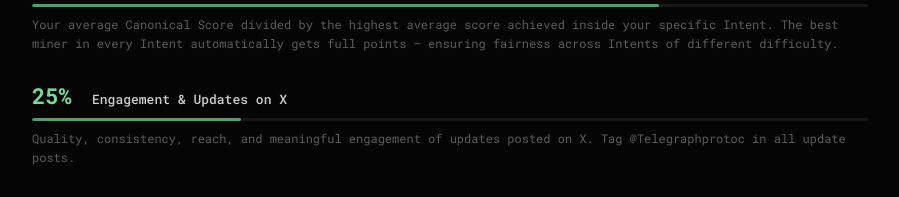
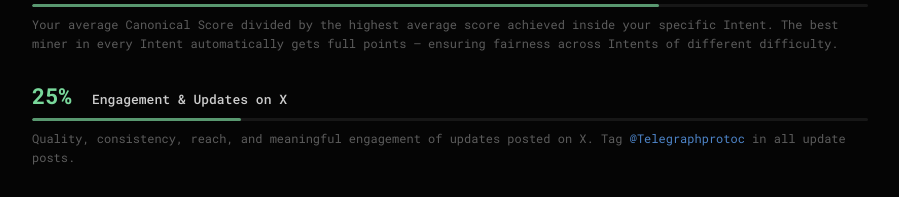
Before and after one commit to IamTalha-Sajid/telegraph-hackathon, a Next.js app: page /rules in a window 1280 px wide. Shown: the part 3980-4177 px from the top of the page, without its empty margins (190-1089 px from the left). Built offline with nearby package versions, Linux system fonts and the light colour scheme.

Commit message:
[FEAT]: Hyperlink @Telegraphprotoc X handle in judging criteria

```diff
--- a/app/globals.css
+++ b/app/globals.css
@@ -2771,6 +2771,12 @@ a.nav-rules-btn.nav-telegraph:hover {
   margin: 0;
 }
 
+.criteria-x-link {
+  color: rgba(96,165,250,0.8);
+  text-decoration: none;
+}
+.criteria-x-link:hover { color: rgba(96,165,250,1); text-decoration: underline; }
+
 /* Info box */
 .rules-info-box {
   margin-top: 28px;
--- a/app/rules/page.tsx
+++ b/app/rules/page.tsx
@@ -41,18 +41,18 @@ const TRACKS = [
 
 const MINER_CRITERIA = [
   { pct: 75, label: 'Normalized Performance (within Intent)', desc: 'Your average Canonical Score divided by the highest average score achieved inside your specific Intent. The best miner in every Intent automatically gets full points — ensuring fairness across Intents of different difficulty.' },
-  { pct: 25, label: 'Engagement & Updates on X',              desc: 'Quality, consistency, reach, and meaningful engagement of updates posted on X. Tag @Telegraphprotoc in all update posts.' },
+  { pct: 25, label: 'Engagement & Updates on X',              desc: 'Quality, consistency, reach, and meaningful engagement of updates posted on X. Tag <a href="https://x.com/Telegraphprotoc" target="_blank" rel="noopener noreferrer" class="criteria-x-link">@Telegraphprotoc</a> in all update posts.' },
 ]
 const SCRIPT_CRITERIA = [
   { pct: 50, label: 'Improvement over Baseline',          desc: 'How accurately and effectively the script evaluates miner outputs vs the current Canonical Script.' },
   { pct: 30, label: 'Robustness & Code Quality',          desc: 'Clean code structure, proper handling of edge cases, and adherence to WASM/sandbox constraints.' },
-  { pct: 10, label: 'Engagement & Updates on X',          desc: 'Quality, consistency, reach, and engagement of updates posted on X. Tag @Telegraphprotoc in all update posts.' },
+  { pct: 10, label: 'Engagement & Updates on X',          desc: 'Quality, consistency, reach, and engagement of updates posted on X. Tag <a href="https://x.com/Telegraphprotoc" target="_blank" rel="noopener noreferrer" class="criteria-x-link">@Telegraphprotoc</a> in all update posts.' },
   { pct: 10, label: 'Community Engagement & Adoption',    desc: 'Mentions, feedback, and actual adoption of your script by others.' },
 ]
 const APP_CRITERIA = [
   { pct: 45, label: 'Real Usage & Adoption',                        desc: 'Number of real users + actual volume of Telegraph calls made by your application.' },
   { pct: 25, label: 'Usefulness, Creativity & Depth of Integration', desc: 'How useful and creative the application is, and how deeply it leverages Telegraph\'s intelligence layer (off-chain and on-chain).' },
-  { pct: 25, label: 'Engagement & Updates on X',                    desc: 'Quality, reach, and meaningful engagement of updates posted on X. Tag @Telegraphprotoc in all update posts.' },
+  { pct: 25, label: 'Engagement & Updates on X',                    desc: 'Quality, reach, and meaningful engagement of updates posted on X. Tag <a href="https://x.com/Telegraphprotoc" target="_blank" rel="noopener noreferrer" class="criteria-x-link">@Telegraphprotoc</a> in all update posts.' },
   { pct: 5,  label: 'Technical Execution & Integration Quality',     desc: 'Cleanliness and reliability of the integration with Telegraph.' },
 ]
 
@@ -99,7 +99,7 @@ function CriteriaBar({ pct, label, desc, delay }: { pct: number; label: string;
       <div className="criteria-track">
         <div className="criteria-fill" style={{ width: vis ? `${pct}%` : '0%' }} />
       </div>
-      <p className="criteria-desc">{desc}</p>
+      <p className="criteria-desc" dangerouslySetInnerHTML={{ __html: desc }} />
     </div>
   )
 }
```
